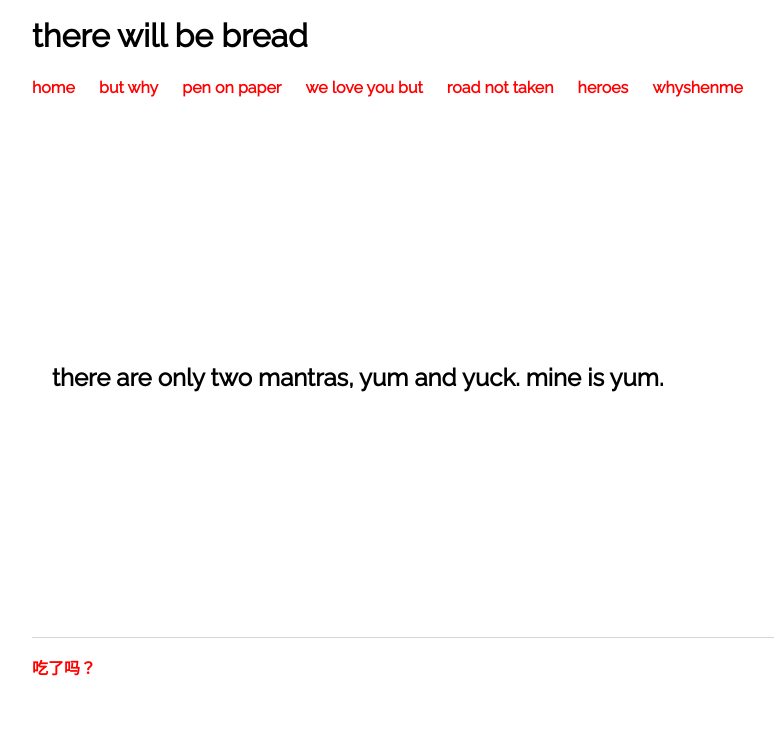
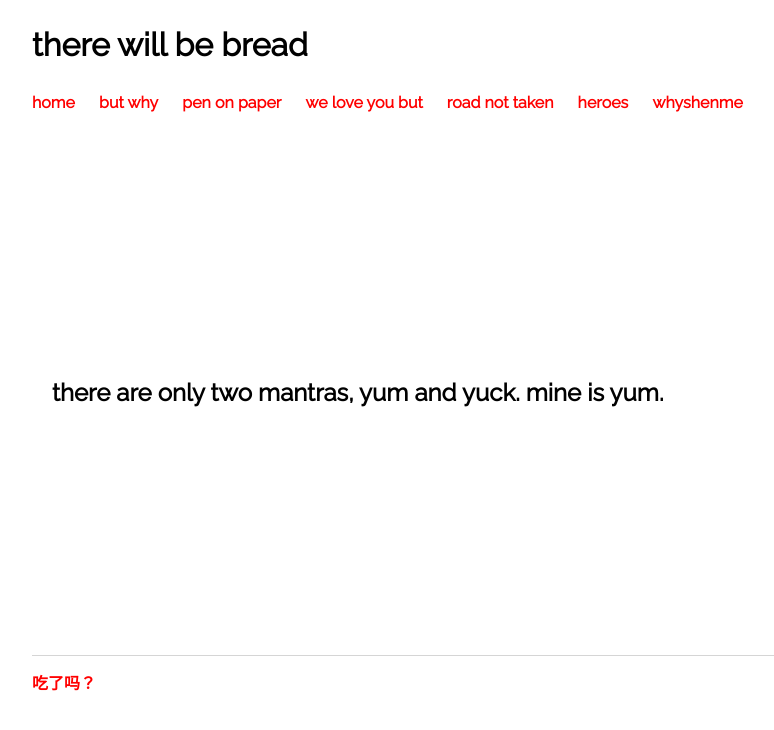
Before and after one commit to c1ndygao/cindygao.com, a Jekyll site: the page built from index.html, in a window 1280 px wide. Shown: the top 730 px of the page, without its empty margins (208-982 px from the left). Built offline with Jekyll 4.4.1, drawn with Linux system fonts in a browser that asks for light colours.

Commit message:
Update main.css

```diff
--- a/css/main.css
+++ b/css/main.css
@@ -1,7 +1,7 @@
 body {
     margin: auto;
     max-width: 800px;
-    line-height: 30px;
+    line-height: 1.5;
 }
 
 nav ul, footer ul {
```
